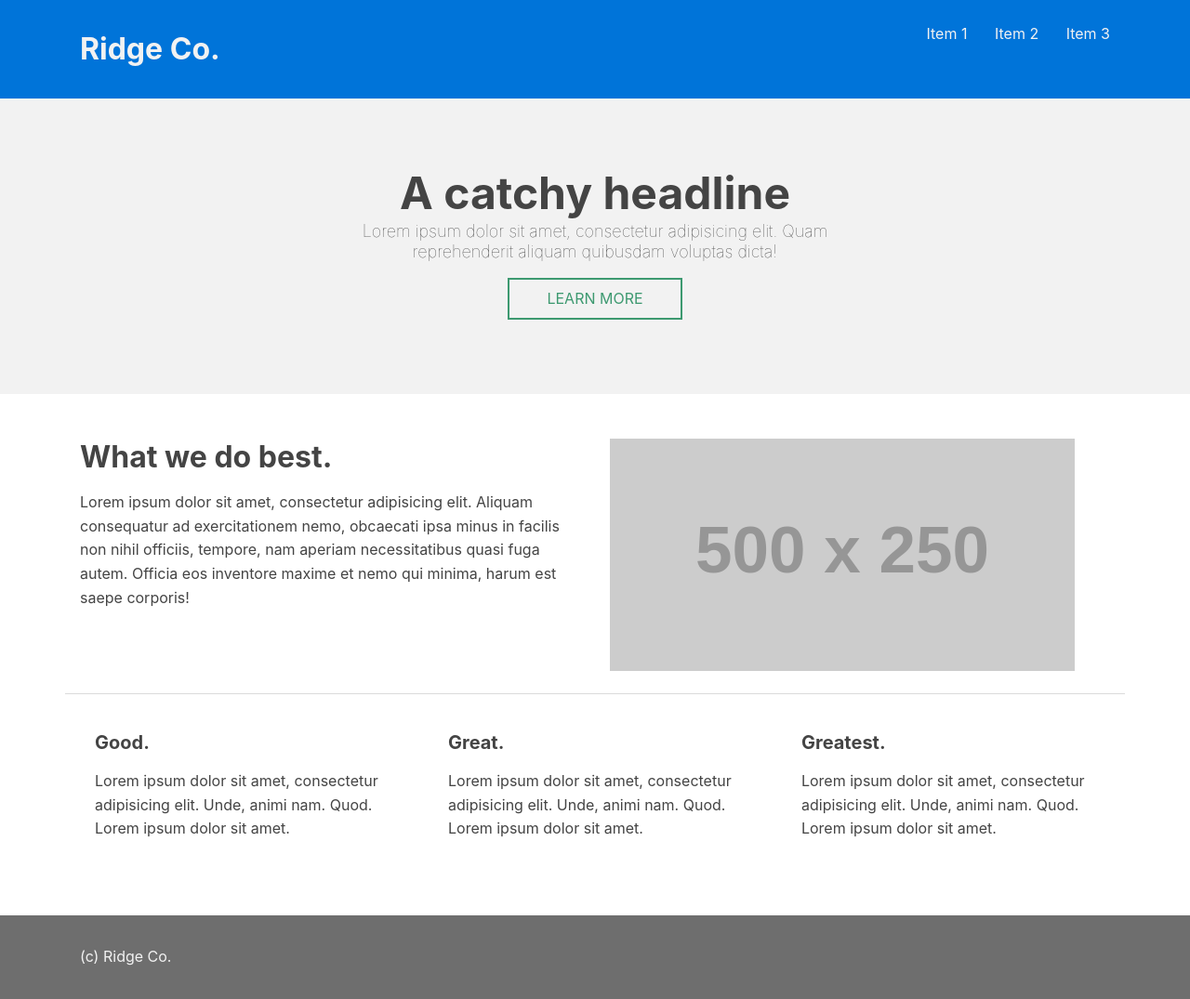
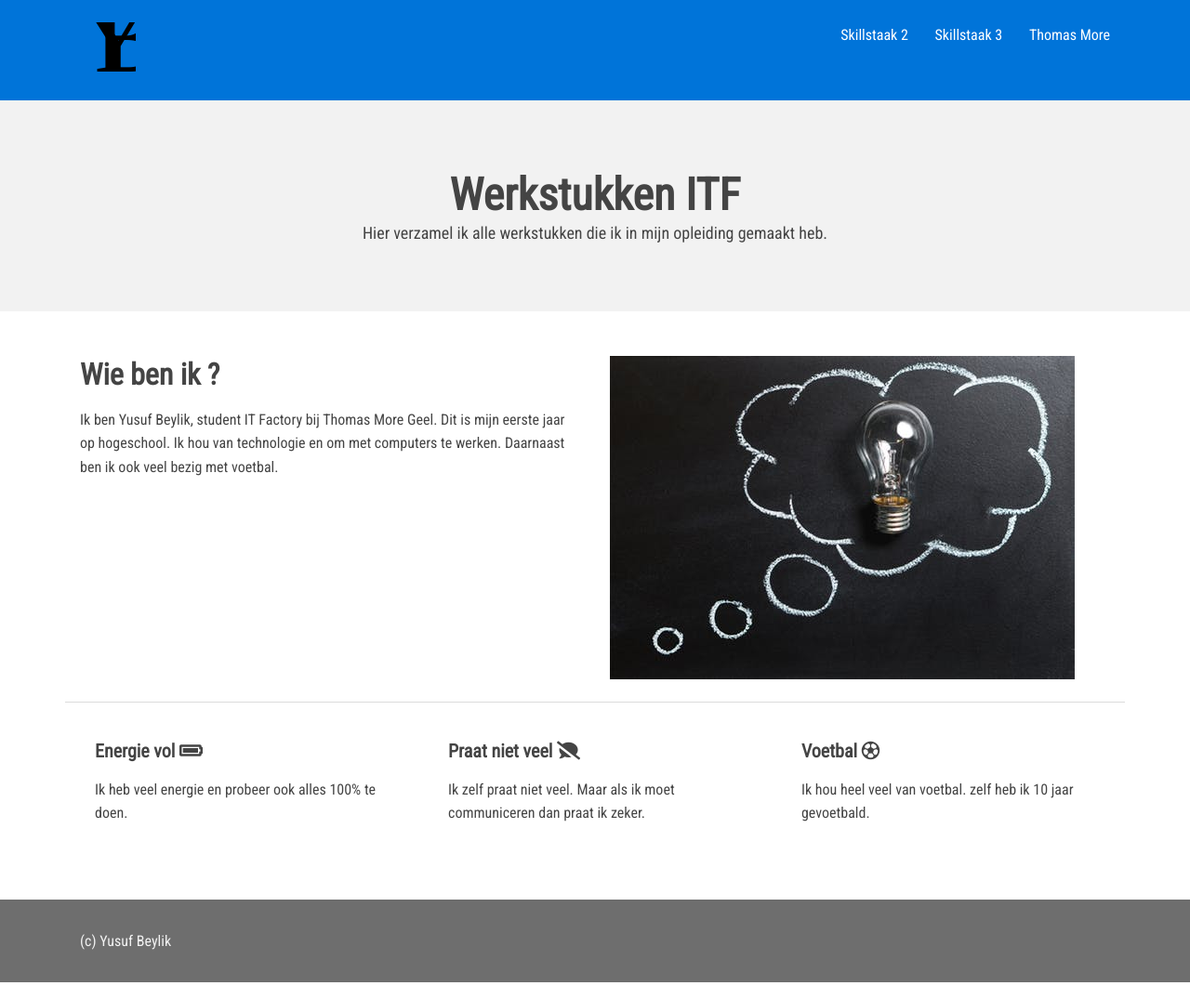
Before and after one commit to yusufbeylik/uitdaging1itf, a plain HTML site: page index.html in a window 1280 px wide. Shown: the whole page at 93% size. Drawn offline with Linux system fonts and the light colour scheme; placeholder pictures from the web are drawn by us.

Commit message:
alles gedaan

```diff
--- a/css/error403.css
+++ b/css/error403.css
@@ -1 +1,21 @@
 /* specifieke stijlregels voor 403-pagina */
+body {
+    background-image: url(../afbeeldingen/stop-sign-1174658_640.jpg);
+    background-position: center;
+    background-attachment: fixed;
+    background-size: cover;
+    font-family: 'Roboto', sans-serif;
+}
+
+h1{
+    font-size: 50px;
+}
+
+div {
+    font-size: 20px;
+}
+
+@media screen and (min-width:500px) {
+    body {
+        color: red;
+    }
--- a/css/error404.css
+++ b/css/error404.css
@@ -1 +1,23 @@
 /* specifieke stijlregels voor 404-pagina */
+body {
+    background-image: url(../afbeeldingen/dl.maxpixel.freegreatpicture.jpg);
+    background-position: center;
+    background-attachment: fixed;
+    background-size: cover;
+    font-family: 'Roboto', sans-serif;
+}
+
+h1{
+    font-size: 50px;
+}
+
+div {
+    position: absolute;
+    right: 50px;
+    font-size: 20px;
+}
+
+@media screen and (min-width:500px) {
+    body {
+        color: red;
+    }
--- a/css/stijl.css
+++ b/css/stijl.css
@@ -1,2 +1,13 @@
 /* in tent.min.css wijzig je NIETS */
 /* schrijf in dit bestand je eigen stijlregels om opmaak te regelen die NIET via tent.min.css aangebracht kan worden */
+body {
+    font-family: 'Roboto Condensed', sans-serif;
+}
+
+section {
+    background-color: ;
+}
+
+a{
+    color: white;
+}
--- a/index.html
+++ b/index.html
@@ -1,14 +1,22 @@
 <!DOCTYPE html>
-<html lang="en">
+<html lang="nl">
 
 <head>
     <meta charset="utf-8">
-    <title>Tent CSS Examples</title>
-    <meta name="description" content="A CSS survival kit. Example of framework">
+    <title>Homepage</title>
+    <meta name="description" content="Website voor mijn werkstukken.">
     <meta name="viewport" content="width=device-width, initial-scale=1">
-
+    <link href="https://fonts.googleapis.com/css?family=Roboto+Condensed" rel="stylesheet">
     <link rel="stylesheet" href="css/tent.min.css">
-    <link rel="stylesheet" href="css/stijl.css">
+    <link rel="stylesheet" href="/css/stijl.css">
+    <link rel="apple-touch-icon" sizes="180x180" href="/afbeeldingen/apple-touch-icon.png">
+    <link rel="icon" type="image/png" sizes="32x32" href="/afbeeldingen/favicon-32x32.png">
+    <link rel="icon" type="image/png" sizes="16x16" href="/afbeeldingen/favicon-16x16.png">
+    <link rel="manifest" href="/afbeeldingen/site.webmanifest">
+    <link rel="mask-icon" href="afbeeldingen/safari-pinned-tab.svg" color="#5bbad5">
+    <meta name="msapplication-TileColor" content="#da532c">
+    <meta name="theme-color" content="#ffffff">
+    <link rel="stylesheet" href="https://use.fontawesome.com/releases/v5.7.2/css/all.css" integrity="sha384-fnmOCqbTlWIlj8LyTjo7mOUStjsKC4pOpQbqyi7RrhN7udi9RwhKkMHpvLbHG9Sr" crossorigin="anonymous">
 
 </head>
 
@@ -17,14 +25,14 @@
         <div class="container">
             <div class="grid grid--center">
                 <div class="grid__column">
-                    <h1 class="title title--xl">Ridge Co.</h1>
+                     <img src="afbeeldingen/logo2.svg" alt="logo" width="60">
                 </div>
                 <div class="grid__column">
                     <nav>
                         <ul class="list list--inline margin-null type-right">
-                            <li class="list__item margin-null">Item 1</li>
-                            <li class="list__item margin-null">Item 2</li>
-                            <li class="list__item margin-null">Item 3</li>
+                            <li class="list__item margin-null"><a href="/r0738888skills2.html">Skillstaak 2</a></li>
+                            <li class="list__item margin-null"><a href="/r0738888skills3.html">Skillstaak 3</a></li>
+                            <li class="list__item margin-null"><a href="https://www.thomasmore.be/">Thomas More</a></li>
                         </ul>
                     </nav>
                 </div>
@@ -36,9 +44,8 @@
             <div class="grid grid--justify-center">
                 <div class="grid__column grid__column--12 grid__column--6--md type-center">
                     <div class="title-set">
-                        <h1 class="title title--xxxl">A catchy headline</h1>
-                        <h5 class="subtitle subtitle--md">Lorem ipsum dolor sit amet, consectetur adipisicing elit. Quam reprehenderit aliquam quibusdam voluptas dicta!</h5>
-                        <a href="#" class="button button--outlined button--secondary">Learn More</a>
+                        <h1 class="title title--xxxl">Werkstukken ITF</h1>
+                        <h5 class="subtitle subtitle--md">Hier verzamel ik alle werkstukken die ik in mijn opleiding gemaakt heb.</h5>
                     </div>
                 </div>
             </div>
@@ -49,12 +56,12 @@
             <div class="container">
                 <div class="grid">
                     <div class="grid__column grid__column--12 grid__column--6--md flex-last--md">
-                        <img class="thumbnail" src="https://placehold.it/500x250">
+                        <img class="thumbnail" src="afbeeldingen/pexels-photo-355952.jpg">
                     </div>
                     <div class="grid__column grid__column--12 grid__column--6--md flex-first--md">
-                        <h3 class="title title--xl">What we do best.</h3>
+                        <h3 class="title title--xl">Wie ben ik ?</h3>
                         <p>
-                            Lorem ipsum dolor sit amet, consectetur adipisicing elit. Aliquam consequatur ad exercitationem nemo, obcaecati ipsa minus in facilis non nihil officiis, tempore, nam aperiam necessitatibus quasi fuga autem. Officia eos inventore maxime et nemo qui minima, harum est saepe corporis!
+                            Ik ben Yusuf Beylik, student IT Factory bij Thomas More Geel. Dit is mijn eerste jaar op hogeschool. Ik hou van technologie en om met computers te werken. Daarnaast ben ik ook veel bezig met voetbal.
                         </p>
                     </div>
                 </div>
@@ -66,9 +73,9 @@
 
                         <div class="card card--feature">
                             <div class="card__content">
-                                <h3 class="card__title title title--lg">Good.</h3>
+                                <h3 class="card__title title title--lg">Energie vol <i class="fas fa-battery-full"></i></h3>
                                 <p>
-                                    Lorem ipsum dolor sit amet, consectetur adipisicing elit. Unde, animi nam. Quod. Lorem ipsum dolor sit amet.
+                                    Ik heb veel energie en probeer ook alles 100% te doen.
                                 </p>
                             </div>
                         </div>
@@ -79,9 +86,9 @@
 
                         <div class="card card--feature">
                             <div class="card__content">
-                                <h3 class="card__title title title--lg">Great.</h3>
+                                <h3 class="card__title title title--lg">Praat niet veel <i class="fas fa-comment-slash"></i></h3>
                                 <p>
-                                    Lorem ipsum dolor sit amet, consectetur adipisicing elit. Unde, animi nam. Quod. Lorem ipsum dolor sit amet.
+                                    Ik zelf praat niet veel. Maar als ik moet communiceren dan praat ik zeker.
                                 </p>
                             </div>
                         </div>
@@ -92,9 +99,9 @@
 
                         <div class="card card--feature">
                             <div class="card__content">
-                                <h3 class="card__title title title--lg">Greatest.</h3>
+                                <h3 class="card__title title title--lg">Voetbal <i class="far fa-futbol"></i></h3>
                                 <p>
-                                    Lorem ipsum dolor sit amet, consectetur adipisicing elit. Unde, animi nam. Quod. Lorem ipsum dolor sit amet.
+                                    Ik hou heel veel van voetbal. zelf heb ik 10 jaar gevoetbald.
                                 </p>
                             </div>
                         </div>
@@ -108,7 +115,7 @@
         <div class="container">
             <div class="grid">
                 <div class="grid__column">
-                    (c) Ridge Co.
+                    (c) Yusuf Beylik
                 </div>
             </div>
         </div>
```
Also changed, not shown: 403.html (+6 -2 lines), 404.html (+7 -0 lines), afbeeldingen/browserconfig.xml (added, +9 -0 lines), afbeeldingen/android-chrome-192x192.png (added), afbeeldingen/android-chrome-512x512.png (added), afbeeldingen/apple-touch-icon.png (added), afbeeldingen/dl.maxpixel.freegreatpicture.jpg (added), afbeeldingen/favicon-16x16.png (added), afbeeldingen/favicon-32x32.png (added), afbeeldingen/favicon.ico (added), afbeeldingen/logo2.svg (added), afbeeldingen/mstile-150x150.png (added), afbeeldingen/pexels-photo-355952.jpg (added), afbeeldingen/safari-pinned-tab.svg (added), 2 more files.
